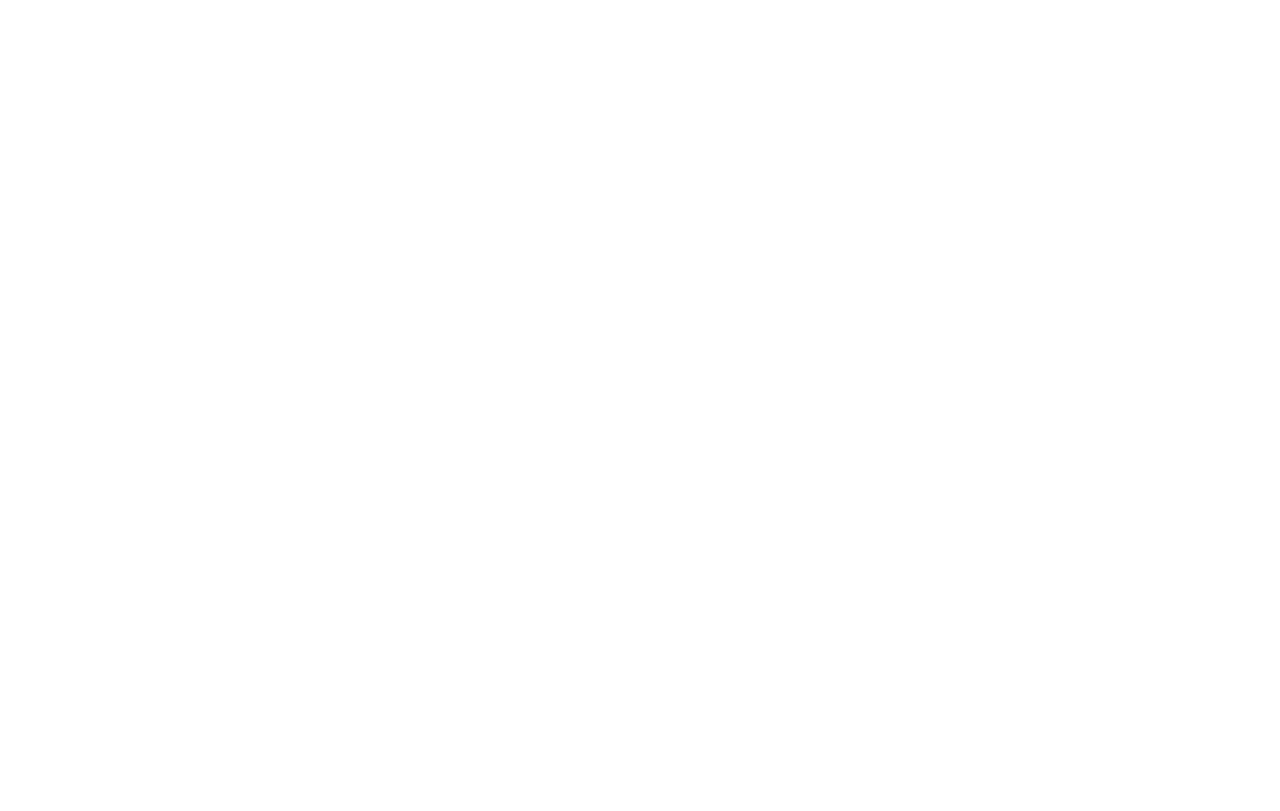
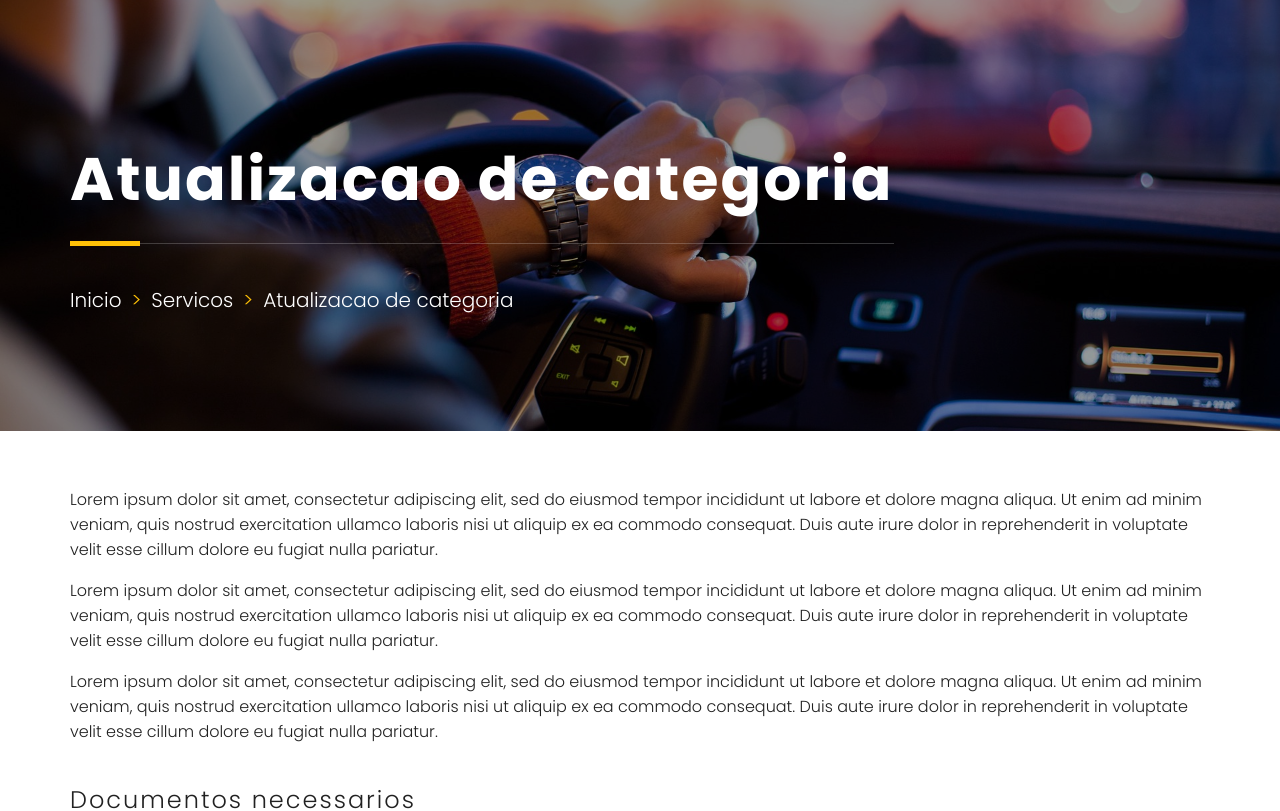
Before and after one commit to josedoce/autoescola-carrara, a React (Create React App) app: page /servicos/atualizacao-de-categoria in a window 1280 px wide. Before the commit this address had no page. Shown: the top 811 px of the page. Built offline with nearby package versions, Linux system fonts and the light colour scheme.

Commit message:
criação do hook de produtos

```diff
--- a/src/components/pages/db.js
+++ b/src/api/db.js
@@ -1,32 +1,37 @@
-export const produto = [
+export default [
     {
         id: 0,
+        slug: "primeira-habilitacao",
         imagem: "https://st2.depositphotos.com/1038919/8555/i/600/depositphotos_85553004-stock-photo-woman-driving-a-car.jpg",
-        titulo: "titulo qualquer 1",
+        titulo: "Primeira habilitacao",
         texto: "Lorem ipsum dolor sit amed, consectetur adipiscing elit, sed do eiusmod tempor",
     },
     {
         id: 1,
+        slug: "reciclagem-de-motoristas",
         imagem: "https://st4.depositphotos.com/3542901/20589/i/600/depositphotos_205897738-stock-photo-vintage-tone-image-people-driving.jpg",
-        titulo: "titulo qualquer 2",
+        titulo: "Reciclagem de motorista",
         texto: "Lorem ipsum dolor sit amed, consectetur adipiscing elit, sed do eiusmod tempor",
     },
     {
         id: 2,
+        slug: "atualizacao-de-categoria",
         imagem: "https://st2.depositphotos.com/1038919/8555/i/600/depositphotos_85553004-stock-photo-woman-driving-a-car.jpg",
-        titulo: "titulo qualquer 3",
+        titulo: "Atualizacao de categoria",
         texto: "Lorem ipsum dolor sit amed, consectetur adipiscing elit, sed do eiusmod tempor",
     },
     {
         id: 3,
+        slug: "habilitacao-gratuita",
         imagem: "https://st4.depositphotos.com/3542901/20589/i/600/depositphotos_205897738-stock-photo-vintage-tone-image-people-driving.jpg",
-        titulo: "titulo qualquer 4",
+        titulo: "Habilitacao gratuita",
         texto: "Lorem ipsum dolor sit amed, consectetur adipiscing elit, sed do eiusmod tempor",
     },
     {
         id: 4,
+        slug: "habilitacao-para-maquinas-pesadas",
         imagem: "https://st2.depositphotos.com/1038919/8555/i/600/depositphotos_85553004-stock-photo-woman-driving-a-car.jpg",
-        titulo: "titulo qualquer 5",
+        titulo: "Habilitacao para maquinas pesadas",
         texto: "Lorem ipsum dolor sit amed, consectetur adipiscing elit, sed do eiusmod tempor",
     },
 ];
--- a/src/components/organisms/ProductGrid.js
+++ b/src/components/organisms/ProductGrid.js
@@ -7,6 +7,7 @@
 import Card,{CardMedia, CardBody} from '../atoms/Card';
 import Heading from '../atoms/Heading';
 import Button from '../atoms/Button';
+import ProductType from "../../types/ProductTypes";
 
 const Toolbar = styled.div`
     margin-top: 40px;
@@ -30,7 +31,12 @@
                             {produto.texto}
                         </p>
                         <div>
-                            <Button variant="link" color="primary" as={Link} to="/servicos">Saiba mais</Button>
+                            <Button
+                                variant="link"
+                                color="primary"
+                                as={Link} to={`/servicos/${produto.slug}`}>
+                                Saiba mais
+                            </Button>
                         </div>
                     </CardBody>
                 </Card>
@@ -59,12 +65,9 @@
 
 ProductGrid.propTypes = {
     products: PropTypes.arrayOf(
-        PropTypes.shape({
-            id: PropTypes.oneOfType([PropTypes.number, PropTypes.string]), //aceito tanto numero como string
-            imagem: PropTypes.string,
-            titulo: PropTypes.string,
-            texto: PropTypes.string
-        })
+        PropTypes.shape(
+            ProductType
+        )
     )
 };
 
--- a/src/components/pages/Home.js
+++ b/src/components/pages/Home.js
@@ -1,5 +1,6 @@
 import React from "react";
 import {Link} from 'react-router-dom';
+import PropTypes from 'prop-types';
 import Hero from '../molecules/Hero';
 import Car1 from '../../stories/assets/car1.jpg';
 import Heading from '../atoms/Heading';
@@ -12,9 +13,9 @@
 import Accordion,{AccordionGroup} from '../atoms/Accordion';
 import {FaCar, FaKey, FaMapMarkedAlt, FaAccessibleIcon} from 'react-icons/fa';
 import bmwVideo from '../../assets/bmw.mp4';
-import { produto } from './db';
+import ProductType from "../../types/ProductTypes";
 
-const Home = () => (
+const Home = ({produtos}) => (
         <>
             <Hero image={Car1}>
                 <Heading>
@@ -58,7 +59,7 @@
             <Section inverse={true}>
                 <Heading>
                     <h2>Conheça nossos serviços</h2>
-                    <ProductGrid products={produto}/>
+                    <ProductGrid products={produtos}/>
                 </Heading>
             </Section>
             <Section>
@@ -101,4 +102,13 @@
         </>
 );
 
+Home.defaultProps = {
+    produtos: []
+};
+Home.PropTypes = {
+    produtos: PropTypes.arrayOf(
+        ProductType
+    )
+};
+
 export default Home;
--- a/src/components/pages/ProductDetails.js
+++ b/src/components/pages/ProductDetails.js
@@ -1,5 +1,7 @@
 import React from "react";
 import styled from 'styled-components';
+import PropTypes from 'prop-types';
+
 import {
     FaIdCard,
     FaHome,
@@ -16,12 +18,6 @@
 import Button from '../atoms/Button';
 import Speed from '../../draws/Speed';
 import BreadCrumb from '../atoms/BreadCrumb';
-
-const items = [
-    {label: "Inicio", link: "/"},
-    {label: "Servicos"},
-    {label: "Nome do Serviço"}
-];
 
 const PinnedList = styled.ul`
     list-style: none;
@@ -40,12 +36,12 @@
     }
 `;
 
-const ProductDetails = () => (
+const ProductDetails = ({breadCrumb, titulo}) => (
         <>
             <Hero image={car1}>
                 <Heading>
-                    <h1>Nome do serviço</h1>
-                    <BreadCrumb items={items}/>
+                    <h1>{titulo}</h1>
+                    <BreadCrumb items={breadCrumb}/>
                 </Heading>
             </Hero>
             <Section>
@@ -94,4 +90,18 @@
         </>
 );
 
+ProductDetails.defaultProps = {
+    breadCrumb: [],
+    titulo: undefined
+};
+ProductDetails.propTypes = {
+    breadCrumb: PropTypes.arrayOf(
+        PropTypes.shape({
+            label: PropTypes.string,
+            link: PropTypes.string
+        })
+    ),
+    titulo: PropTypes.string.isRequired
+}
+
 export default ProductDetails;
--- /dev/null
+++ b/src/hooks/Api.js
@@ -0,0 +1,7 @@
+import db from '../api/db';
+
+export const useProducts = () => db;
+
+export const useProduct = ({slug}) => {
+    return db.find((e) =>e.slug === slug);
+}
--- a/src/routes/home.js
+++ b/src/routes/home.js
@@ -1,6 +1,12 @@
 import React from 'react';
 import HomePage from '../components/pages/Home';
+import {useProducts} from '../hooks/Api';
 
-const Home = () => <HomePage/>;
+const Home = () => {
+    const produtos = useProducts();
+    return(
+        <HomePage produtos={produtos}/>
+    )
+};
 
 export default Home;
--- a/src/routes/index.js
+++ b/src/routes/index.js
@@ -11,7 +11,7 @@
             <Routes>
                 <Route path="/" element={<Home/>}/>
                 <Route path="/sobre" element={<About/>}/>
-                <Route path="/servicos" element={<ProductDetails/>}/>
+                <Route path="/servicos/:slug" element={<ProductDetails/>}/>
             </Routes>
     )
 }
--- a/src/routes/servicos/index.js
+++ b/src/routes/servicos/index.js
@@ -1,11 +1,20 @@
 import React from 'react';
+import { useParams } from 'react-router-dom';
 import ProductDetailsPage from '../../components/pages/ProductDetails';
 import {useScrollToTop} from '../../hooks/MyHooks';
+import {useProduct} from '../../hooks/Api';
 
 const ProductDetails = () => {
+    const item = useParams();
+    const produto = useProduct({slug: item.slug});
+    const items = [
+        {label: "Inicio", link: "/"},
+        {label: "Servicos"},
+        {label: produto.titulo}
+    ];
     useScrollToTop();
     return(
-        <ProductDetailsPage/>
+        <ProductDetailsPage breadCrumb={items} titulo={produto.titulo}/>
     )
 };
 
--- /dev/null
+++ b/src/types/ProductTypes.js
@@ -0,0 +1,11 @@
+import PropTypes from 'prop-types';
+
+const ProductType = PropTypes.shape({
+    id: PropTypes.oneOfType([PropTypes.number, PropTypes.string]), //aceito tanto numero como string
+    imagem: PropTypes.string,
+    titulo: PropTypes.string,
+    texto: PropTypes.string,
+    slug: PropTypes.string,
+});
+
+export default ProductType;
```
Also changed, not shown: 1 other file (tests, documents, lock files or other folders).
